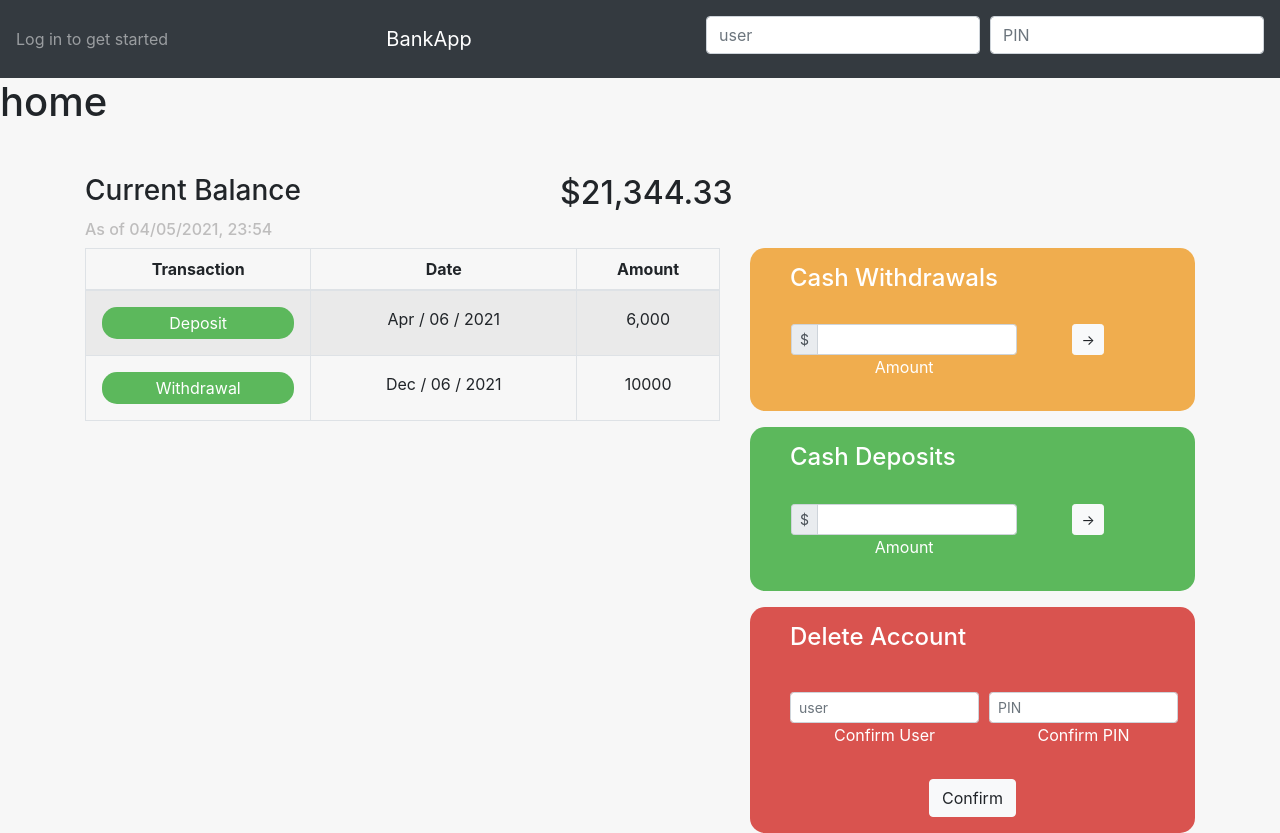
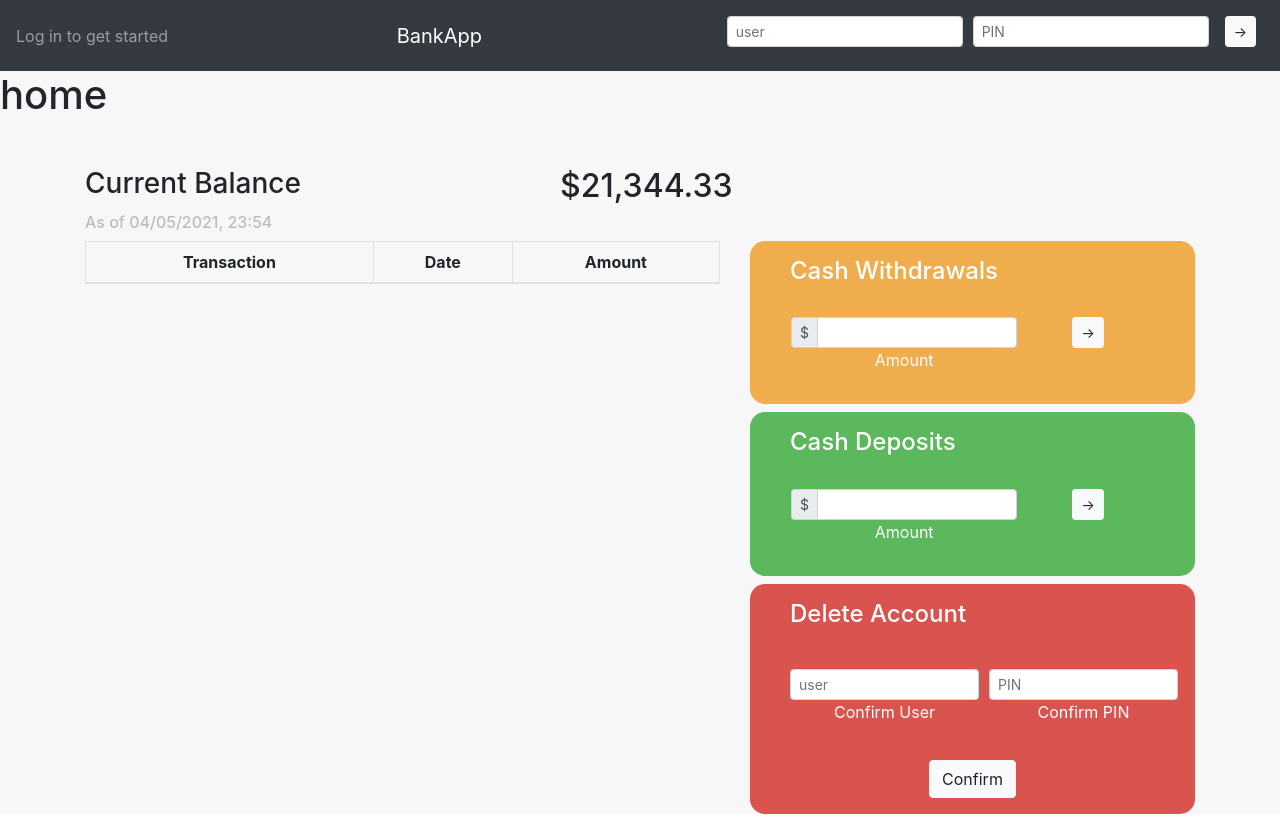
Before and after one commit to luigicampagnola/project-7, a React (Create React App) app: page / in a window 1280 px wide. Built offline with nearby package versions, Linux system fonts and the light colour scheme.

Commit message:
small update

```diff
--- a/src/Components/Close/Close.js
+++ b/src/Components/Close/Close.js
@@ -13,11 +13,11 @@ const Close = ({ deleteClickHandler, deleteInputHandler }) => {
       <Row className='ml-2'>
         <Form className='p-3'>
           <Form.Row>
-            <Form.Group as={Col} controlId="formGriidEmail">
+            <Form.Group as={Col} controlId="formGriidEmail2">
               <Form.Control className="mt-2" size='sm' type="email" placeholder="user" onChange={deleteInputHandler}/>
               <div className="App">Confirm User</div>
             </Form.Group>
-            <Form.Group as={Col} controlId="formGridPassword">
+            <Form.Group as={Col} controlId="formGridPassword2">
               <Form.Control
                 size='sm'
                 className="mt-2"
@@ -31,7 +31,7 @@ const Close = ({ deleteClickHandler, deleteInputHandler }) => {
         </Form>
       </Row>
       <div className="App">
-        <Button variant="light" className="" onClick={deleteClickHandler}>
+        <Button variant="light" className="mt-1" onClick={deleteClickHandler}>
           Confirm
         </Button>
       </div>
--- a/src/Components/CurrentTime/CurrentTime.js
+++ b/src/Components/CurrentTime/CurrentTime.js
@@ -9,7 +9,7 @@ const CurrentTime = () => {
   const Minutes = `${Now.getMinutes()}`.padStart(2, 0);
   return (
     <div>
-      <h6 className='time-color'>{`As of ${Month}/${Day}/${Year}, ${Hour}:${Minutes}`}</h6>
+      <h6 className="time-color">{`As of ${Month}/${Day}/${Year}, ${Hour}:${Minutes}`}</h6>
     </div>
   );
 };
--- a/src/Components/Deposits/Deposits.js
+++ b/src/Components/Deposits/Deposits.js
@@ -6,7 +6,7 @@ import Col from "react-bootstrap/Col";
 import Row from "react-bootstrap/Row";
 import Button from "react-bootstrap/Button";
 
-const Deposits = ({ depositInputHandler, depoClickHandler }) => {
+const Deposits = ({ depositInputHandler, depositClickHandler }) => {
   return (
     <div>
       <Container className="p-3 ml-4">
@@ -17,6 +17,7 @@ const Deposits = ({ depositInputHandler, depoClickHandler }) => {
               size="sm"
               className="b-radius"
               onChange={depositInputHandler}
+              id='depoInput'
             >
               <InputGroup.Prepend>
                 <InputGroup.Text>$</InputGroup.Text>
@@ -32,7 +33,7 @@ const Deposits = ({ depositInputHandler, depoClickHandler }) => {
             <Button
               variant="light"
               className="mt-3 ml-4"
-              onClick={depoClickHandler}
+              onClick={depositClickHandler}
               size="sm"
             >
               &rarr;
--- a/src/Components/Home/Home.js
+++ b/src/Components/Home/Home.js
@@ -9,63 +9,94 @@ import Close from "../Close/Close";
 import CurrentBalance from "../CurrentBalance/CurrentBalance";
 import TableComponent from "../Table/TableComponent";
 import CurrentTime from "../CurrentTime/CurrentTime";
-
+/* import { Money } from "../Money/Money";
+ */
 class Home extends Component {
   constructor() {
     super();
     this.state = {
-      Withdrawals: "",
-      Deposits: "",
+      Money: [],
+      WithdrawalsAmount: "",
+      DepositsAmount: "",
     };
   }
 
-  widthClickHandler = () => {
-    console.log('click!')
-  }
+  withdrawalClickHandler = () => {
+    this.setState({
+      Money: [
+        ...this.state.Money,
+        {
+          Type: "Withdraw",
+          Date: "08/05/21",
+          Amount: this.state.WithdrawalsAmount,
+        },
+      ],
+    });
+    console.log(this.state.Money);
+    console.log(this.state.WithdrawalsAmount);
+  };
 
-  depoClickHandler = () => {
-    console.log('click!')
-  }
+  depositClickHandler = () => {
+    this.setState({
+      Money: [
+        ...this.state.Money,
+        {
+          Type: "Deposit",
+          Date: "08/12/21",
+          Amount: this.state.DepositsAmount,
+        },
+      ],
+    });
+    console.log(this.state.DepositsAmount);
+  };
 
-  deleteClickHandler = () => {
-    console.log('click!')
-  }
+  deleteClickHandler = () => {};
 
   withdrawalsInputHandler = (event) => {
-    this.setState({ Withdrawals: event.target.value })
-    console.log(event.target.value)
+    this.setState({ WithdrawalsAmount: event.target.value });
   };
 
   depositInputHandler = (event) => {
-    console.log(event.target.value);
-  }
+    this.setState({ DepositsAmount: event.target.value });
+  };
 
   deleteInputHandler = (event) => {
     console.log(event.target.value);
-  }
+  };
 
   render() {
-    return (
+    /*     const addWithdrawal = this.state.Money.push(this.state.Withdrawal);
+     */ return (
       <div>
         <h1 className="">home</h1>
         <div className="">
           <div className="mt-5">
             <Container>
               <CurrentBalance />
-              <CurrentTime className='mb-1'/>
+              <CurrentTime className="mb-1" />
               <Row>
                 <Col sm={7}>
-                  <TableComponent />
+                  <TableComponent Money={this.state.Money} />
                 </Col>
                 <Col sm={5}>
                   <div className="transaction-color">
-                    <Withdrawals withdrawalsInputHandler={this.withdrawalsInputHandler} widthClickHandler={this.widthClickHandler} className="bg-warning shadow-1-strong" />
+                    <Withdrawals
+                      withdrawalsInputHandler={this.withdrawalsInputHandler}
+                      withdrawalClickHandler={this.withdrawalClickHandler}
+                      className="bg-warning shadow-1-strong"
+                    />
                   </div>
-                  <div className="mt-3 loan-color">
-                    <Deposits depositInputHandler={this.depositInputHandler} depoClickHandler={this.depoClickHandler}/>
+                  <div className="mt-2 loan-color">
+                    <Deposits
+                      depositInputHandler={this.depositInputHandler}
+                      depositClickHandler={this.depositClickHandler}
+                    />
                   </div>
-                  <div className="mt-3 close-color">
-                    <Close deleteInputHandler={this.deleteInputHandler} deleteClickHandler={this.deleteClickHandler}/>
+                  <div className="mt-2 close-color">
+                    <Close
+                      deleteInputHandler={this.deleteInputHandler}
+                      deleteClickHandler={this.deleteClickHandler}
+                    />
                   </div>
                 </Col>
               </Row>
--- a/src/Components/Money/Money.js
+++ b/src/Components/Money/Money.js
@@ -1,12 +1,12 @@
 export const Money = [
   {
     Type: "Deposit",
-    Date: "Apr / 06 / 2021",
+    Date: "01/06/2021",
     Amount: "6,000",
   },
   {
     Type: "Withdrawal",
-    Date: "Dec / 06 / 2021",
-    Amount: "10000",
+    Date: "02/06/2021",
+    Amount: "10,000",
   },
 ];
--- a/src/Components/NavbarComponent/NavbarComponent.js
+++ b/src/Components/NavbarComponent/NavbarComponent.js
@@ -3,6 +3,7 @@ import Navbar from "react-bootstrap/Navbar";
 import { Col } from "react-bootstrap";
 import Form from "react-bootstrap/Form";
 import "bootstrap/dist/css/bootstrap.css";
+import Button from "react-bootstrap/Button";
 
 const NavbarComponent = () => {
   return (
@@ -17,13 +18,26 @@ const NavbarComponent = () => {
           <Form>
             <Form.Row>
               <Form.Group as={Col} controlId="formGriidEmail">
-                <Form.Control className='mt-2' type="email" placeholder="user" />
+                <Form.Control
+                  className="mt-2"
+                  type="email"
+                  placeholder="user"
+                  size='sm'
+                />
               </Form.Group>
               <Form.Group as={Col} controlId="formGridPassword">
-                <Form.Control className='mt-2' type="password" placeholder="PIN" />
+                <Form.Control
+                  className="mt-2"
+                  type="password"
+                  placeholder="PIN"
+                  size='sm'
+                />
               </Form.Group>
             </Form.Row>
           </Form>
+          <Button variant="light" className="ml-3 mb-2 mr-2" size="sm">
+            &rarr;
+          </Button>
         </Navbar.Collapse>
       </Navbar>
     </div>
--- a/src/Components/Table/TableComponent.js
+++ b/src/Components/Table/TableComponent.js
@@ -1,9 +1,8 @@
 import React from "react";
 import Table from "react-bootstrap/Table";
 import "./TableComponent.css";
-import { Money } from "../Money/Money";
 
-const TableComponent = () => {
+const TableComponent = ({ Money }) => {
   const renderMovements = (Money, i) => {
     return (
       <tr key={i}>
--- a/src/Components/Withdrawals/Withdrawals.js
+++ b/src/Components/Withdrawals/Withdrawals.js
@@ -6,7 +6,7 @@ import Col from "react-bootstrap/Col";
 import Row from "react-bootstrap/Row";
 import Button from "react-bootstrap/Button";
 
-const Withdrawals = ({ withdrawalsInputHandler, widthClickHandler }) => {
+const Withdrawals = ({ withdrawalsInputHandler, withdrawalClickHandler }) => {
   return (
     <div>
       <Container className="p-3 ml-4">
@@ -29,7 +29,7 @@ const Withdrawals = ({ withdrawalsInputHandler, widthClickHandler }) => {
             <Button
               variant="light"
               className="mt-3 ml-4"
-              onClick={widthClickHandler}
+              onClick={withdrawalClickHandler}
               size="sm"
             >
               &rarr;
```
Lines whose indentation alone changed are shown as unchanged.
